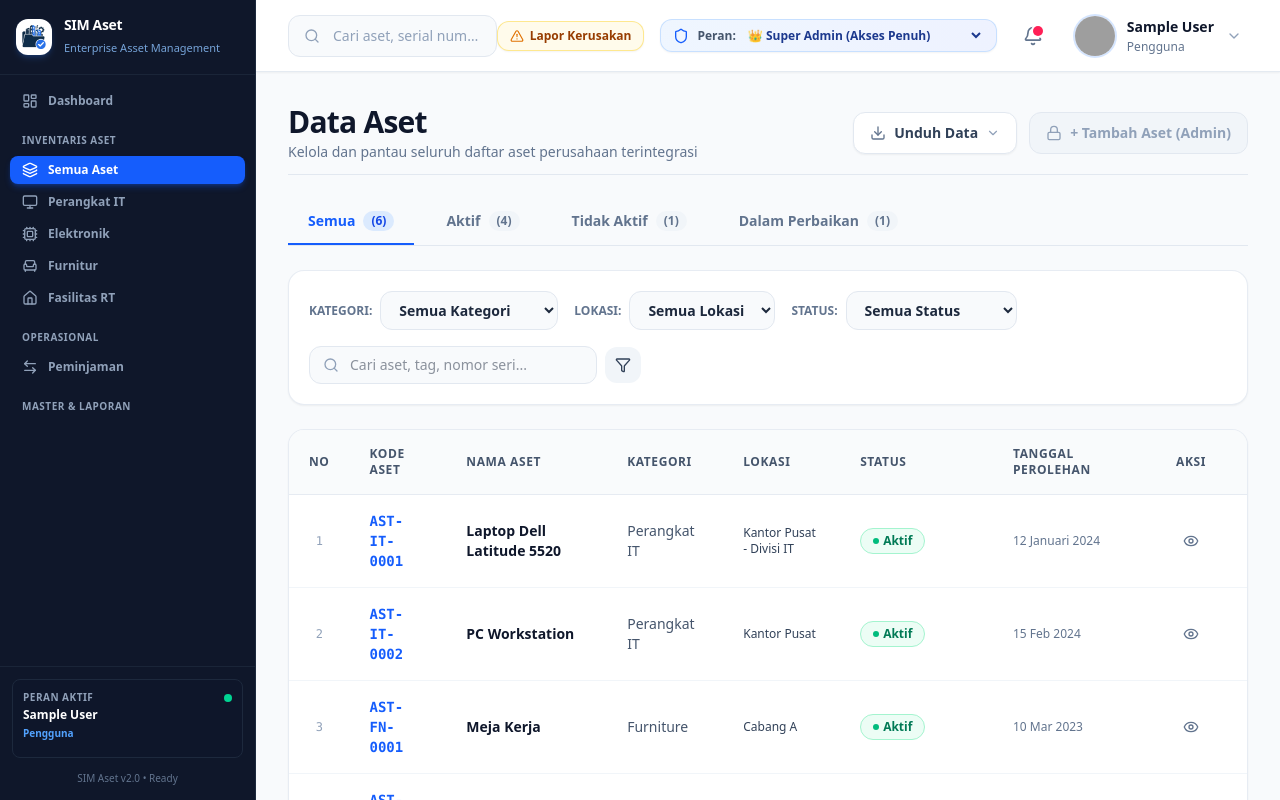
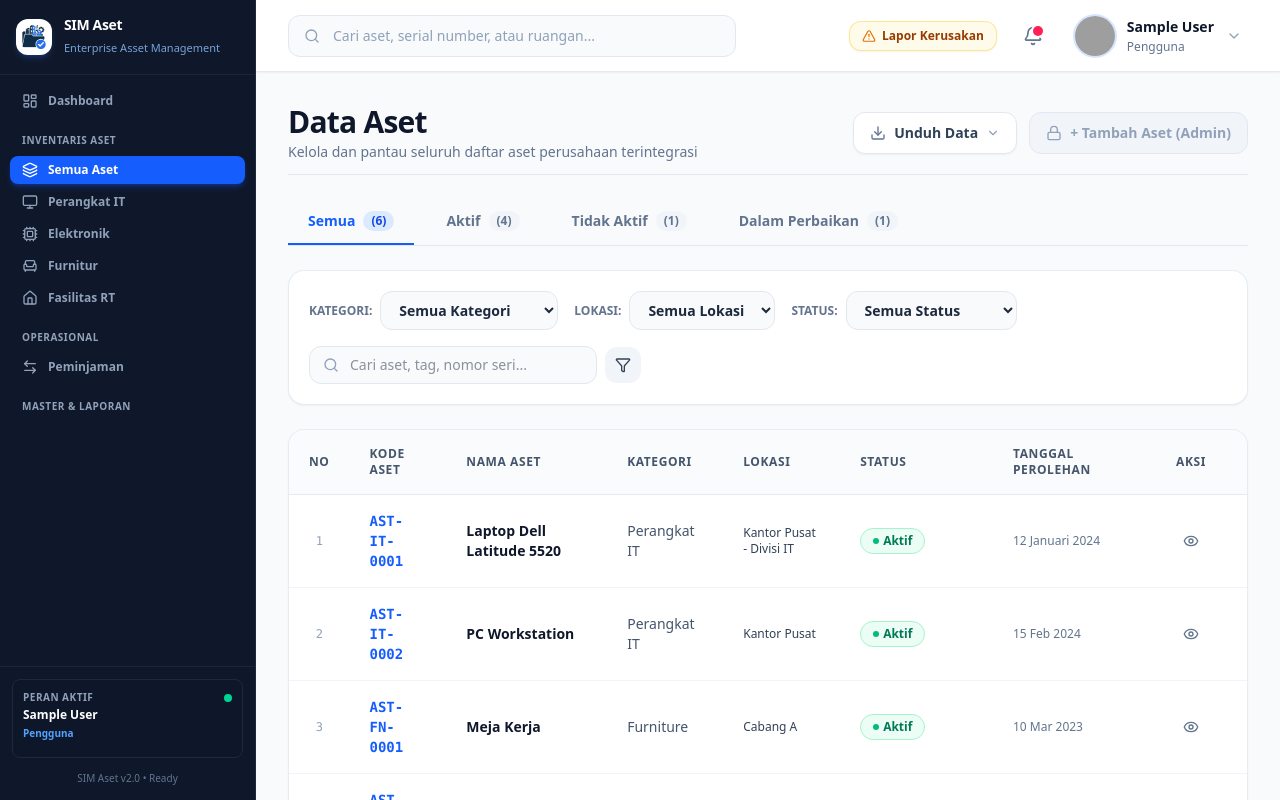
Before and after one commit to Radikdwiyoga/Sima-Aset, a Next.js app: page /aset in a window 1280 px wide. Built offline with nearby package versions, Linux system fonts and the light colour scheme; sample sign-in values are in the browser's storage; grey boxes are pictures that could not be loaded.

Commit message:
refactor: hapus dropdown switcher peran di navbar dan tombol bypass di RoleGuard

```diff
--- a/src/components/Navbar.tsx
+++ b/src/components/Navbar.tsx
@@ -10,7 +10,7 @@ import { DataService } from '@/lib/dataService';
 import { ReportDamageModal } from '@/components/ReportDamageModal';
 
 export function Navbar({ onToggleMobileMenu }: { onToggleMobileMenu?: () => void }) {
-  const { user, logout, switchRole } = useAuth();
+  const { user, logout } = useAuth();
   const [showProfileMenu, setShowProfileMenu] = useState(false);
   const [showNotifications, setShowNotifications] = useState(false);
   const [showReportDamage, setShowReportDamage] = useState(false);
@@ -66,14 +66,6 @@ export function Navbar({ onToggleMobileMenu }: { onToggleMobileMenu?: () => void
     reloadNotifications();
   }, [showNotifications]);
 
-  const rolesList: { role: UserRole; label: string }[] = [
-    { role: 'super_admin', label: '👑 Super Admin (Akses Penuh)' },
-    { role: 'admin_it', label: '🛠️ Admin IT (Hardware/Software)' },
-    { role: 'admin_ga', label: '🏢 Admin GA (Fasilitas & Umum)' },
-    { role: 'management', label: '📊 Manajemen (Laporan & Audit)' },
-    { role: 'staff', label: '👤 Staff / Pemohon (Akses Terbatas)' }
-  ];
-
   return (
     <header className="h-16 sm:h-18 bg-white border-b border-slate-200/90 px-3.5 sm:px-8 flex items-center justify-between sticky top-0 z-30 shadow-xs w-full">
       {/* Left: Mobile Hamburger & Search Input */}
@@ -107,23 +99,6 @@ export function Navbar({ onToggleMobileMenu }: { onToggleMobileMenu?: () => void
           <AlertTriangle className="w-3.5 h-3.5 text-amber-600 shrink-0" />
           <span className="hidden sm:inline">Lapor Kerusakan</span>
         </button>
-
-        {/* Role Quick Switcher Pill (Convenient for Pair Review & Demo) */}
-        <div className="hidden md:flex items-center gap-2 bg-gradient-to-r from-blue-50 to-indigo-50 text-blue-800 border border-blue-200/80 px-3 py-1.5 rounded-xl shadow-xs">
-          <Shield className="w-4 h-4 text-blue-600 shrink-0" />
-          <span className="text-xs font-bold text-slate-600">Peran:</span>
-          <select
-            value={user?.role || 'super_admin'}
-            onChange={(e) => switchRole(e.target.value as UserRole)}
-            className="bg-transparent text-xs font-bold text-blue-900 border-none outline-none cursor-pointer pr-1"
-          >
-            {rolesList.map(r => (
-              <option key={r.role} value={r.role} className="text-slate-800 bg-white font-medium py-1">
-                {r.label}
-              </option>
-            ))}
-          </select>
-        </div>
 
         {/* Notifications Bell */}
         <div className="relative">
--- a/src/components/RoleGuard.tsx
+++ b/src/components/RoleGuard.tsx
@@ -21,7 +21,7 @@ export function RoleGuard({
   fallbackTitle = 'Akses Ditolak',
   fallbackDescription = 'Anda tidak memiliki hak akses untuk membuka halaman atau fitur ini.'
 }: RoleGuardProps) {
-  const { user, switchRole } = useAuth();
+  const { user } = useAuth();
   const permissions = getRolePermissions(user?.role);
 
   let isAllowed = true;
@@ -76,14 +76,6 @@ export function RoleGuard({
               <ArrowLeft className="w-4 h-4" />
               <span>Kembali ke Dashboard</span>
             </Link>
-
-            <button
-              onClick={() => switchRole('super_admin')}
-              className="w-full sm:flex-1 py-2.5 px-4 bg-blue-600 hover:bg-blue-700 text-white rounded-xl text-sm font-semibold flex items-center justify-center gap-2 transition-colors shadow-sm shadow-blue-500/20"
-            >
-              <RefreshCw className="w-4 h-4" />
-              <span>Ganti ke Super Admin</span>
-            </button>
           </div>
         </div>
       </div>
```
